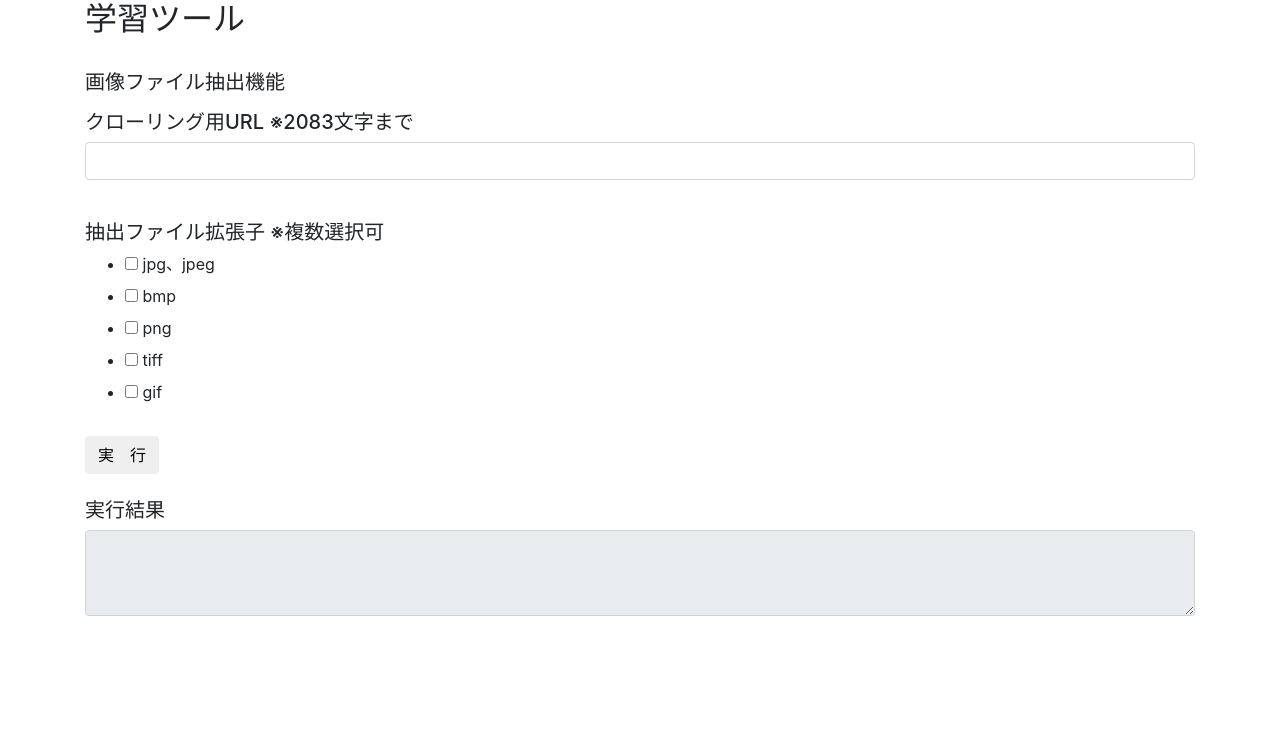
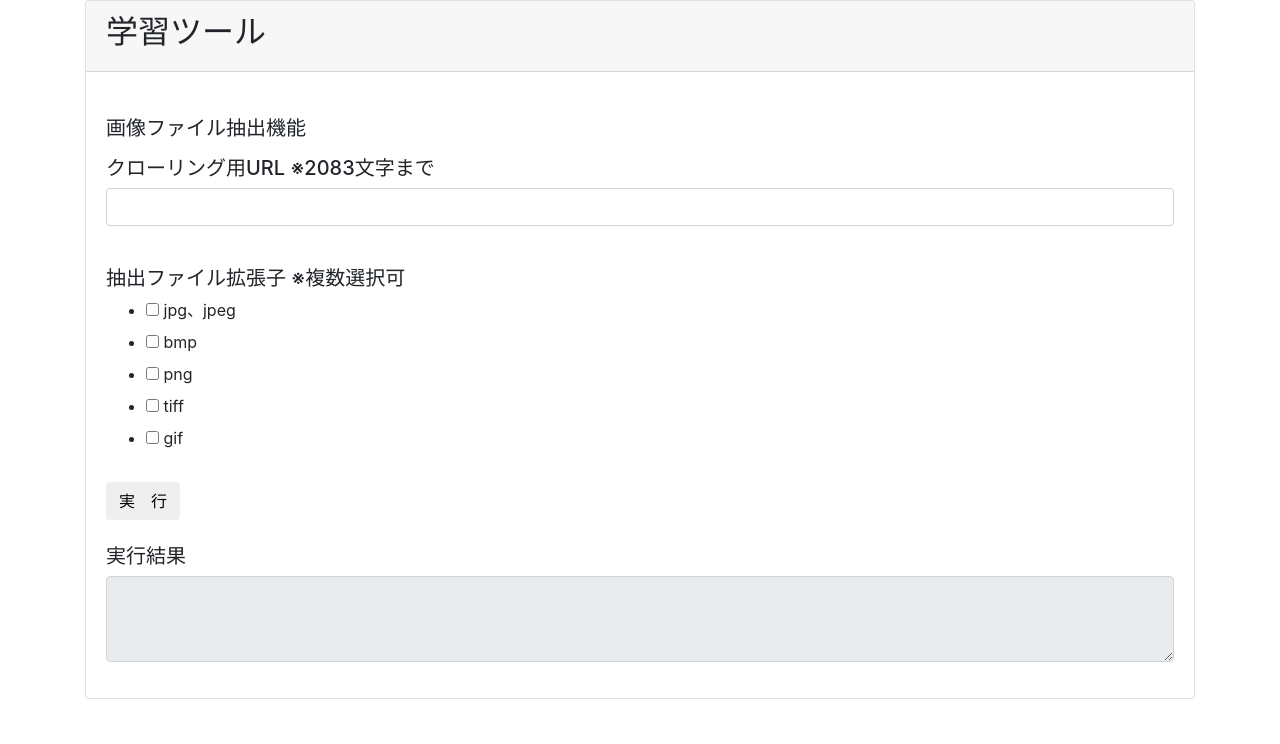
Before and after one commit to eto1976/MlApp, a Django app: page /mlapp/tabmenuTools in a window 1280 px wide. Shown: the part 56-800 px from the top of the page. Run offline with Django 3.2, Linux system fonts and the light colour scheme; tables that the repository leaves empty hold one stand-in row (values such as "Sample post"); some libraries are stand-ins or nearby versions.

Commit message:
レイアウト修正

```diff
--- a/MlApp/templates/tools.html
+++ b/MlApp/templates/tools.html
@@ -14,10 +14,14 @@
 </script>
 
 <div class="container">
+	<div class="card">
+  		<div class="card-header">
+			<h2>学習ツール</h2>
+		</div>
+  		<div class="card-body">
+
 		    <form  method="post" action="toolsExecution" >{% csrf_token %}
 		        {{ form.errors }}
-
-		<h2>学習ツール</h2>
 				<BR>
 		        <div class="form-group">
 			        <h5>画像ファイル抽出機能</h5>
@@ -44,6 +48,9 @@
 		        </div>
 
 		    </form>
+
+		</div>
+	</div>
 </div>
 
 {% endblock %}
```
Also changed, not shown: MlApp/templates/master.html (+9 -1 lines), MlApp/templates/top.html (+9 -1 lines). Lines whose indentation alone changed are shown as unchanged.
